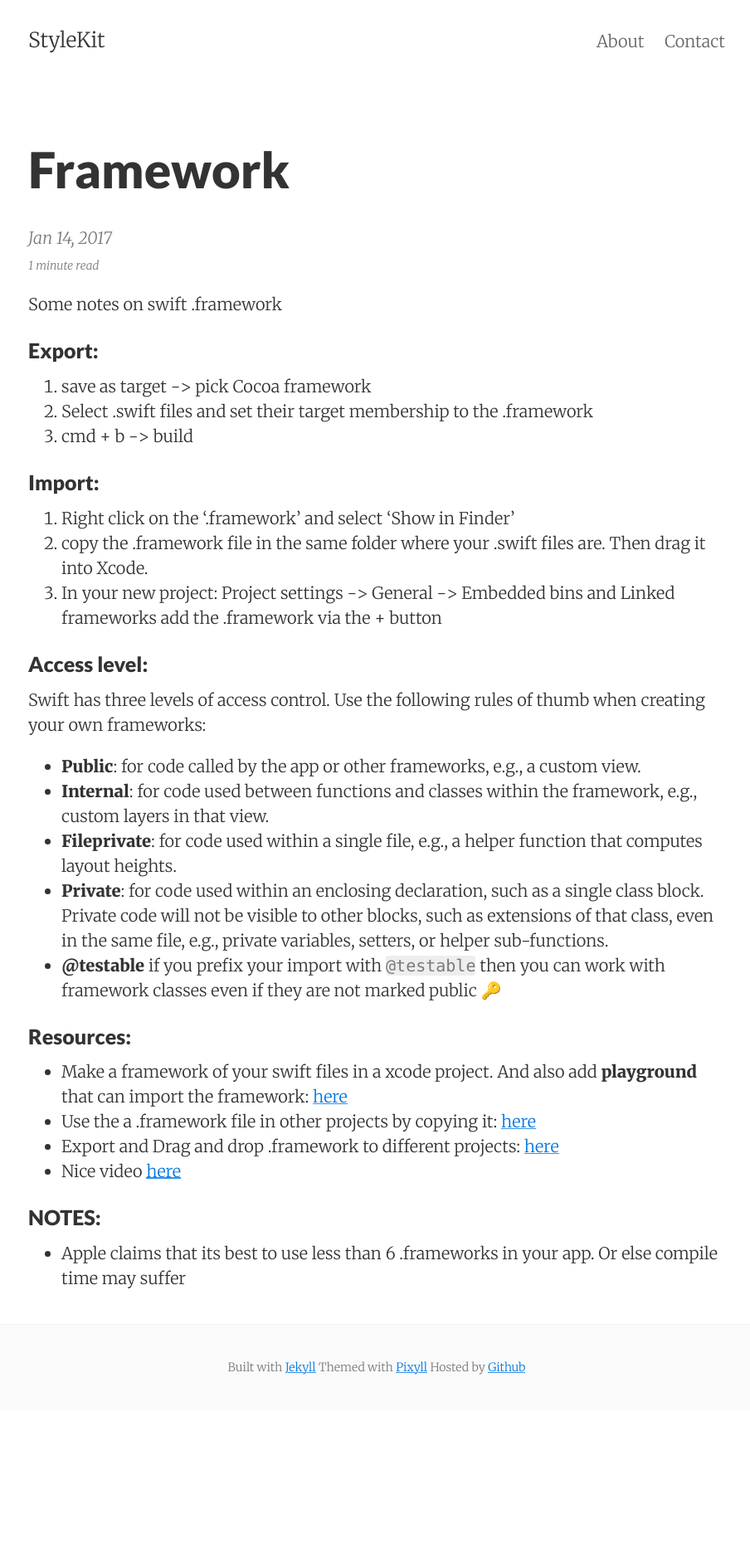
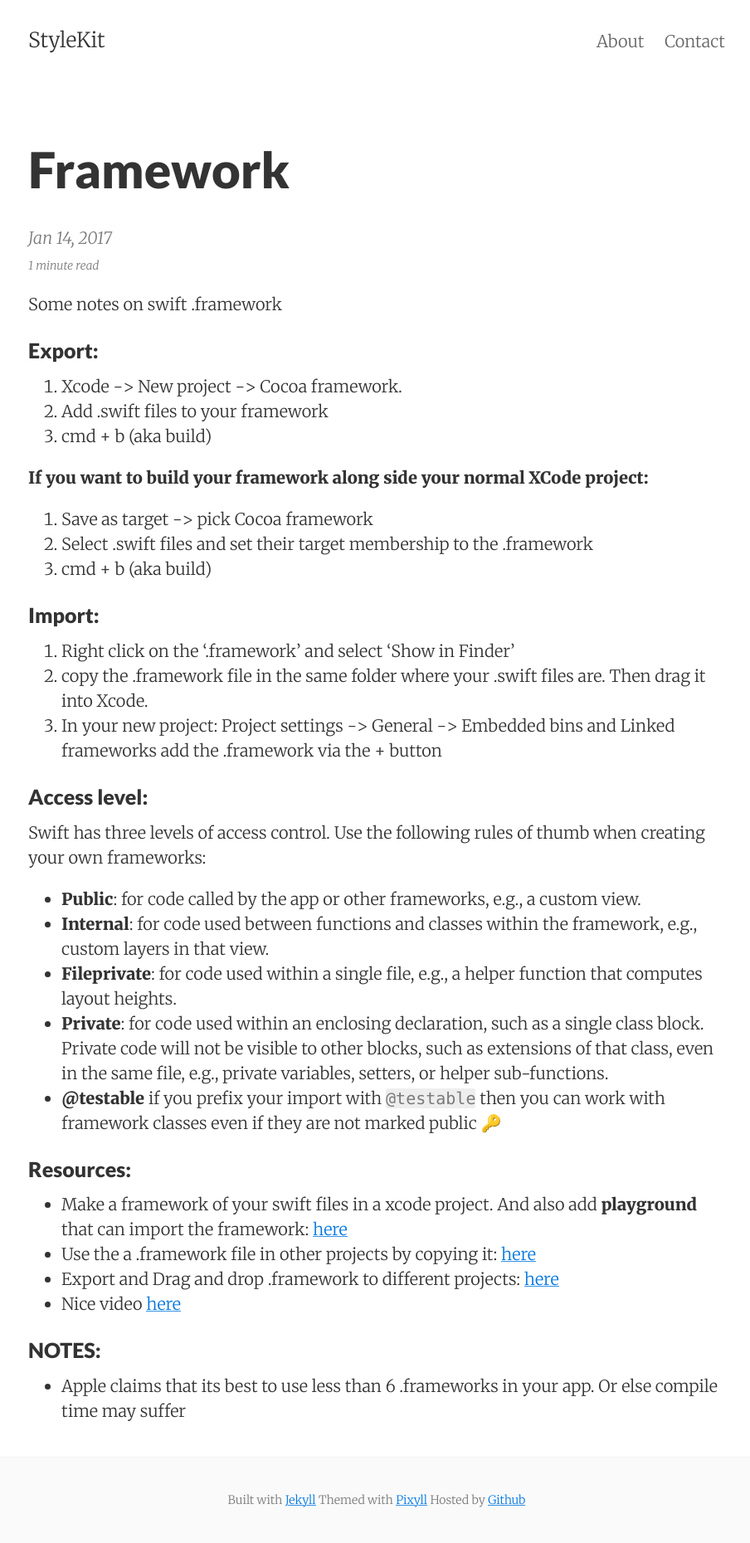
Before and after one commit to stylekit/stylekit.github.io, a Jekyll site: the page built from _posts/2017-01-14-framework.md, in a window 1280 px wide. Shown: the whole page at 83% size, without its empty margins (186-1090 px from the left). Built offline with Jekyll 4.4.1, drawn with Linux system fonts in a browser that asks for light colours; nearby versions of some CDN libraries; comment, search, counter and statistics services are not loaded; before the commit the page ends 1700 px from its top, so only the background shows below that.

Commit message:
Files modified: 1


Modified 1 file:
_posts/2017-01-14-framework.md

```diff
--- a/_posts/2017-01-14-framework.md
+++ b/_posts/2017-01-14-framework.md
@@ -1,9 +1,16 @@
 Some notes on swift .framework <!--more-->
 
 ### Export:
-1. save as target -> pick Cocoa framework
+
+1. Xcode -> New project -> Cocoa framework.
+2. Add .swift files to your framework
+3. cmd + b (aka build)
+
+**If you want to build your framework along side your normal XCode project:**
+
+1. Save as target -> pick Cocoa framework
 2. Select .swift files and set their target membership to the .framework
-3. cmd + b -> build
+3. cmd + b (aka build)
 
 ### Import:
 
```
